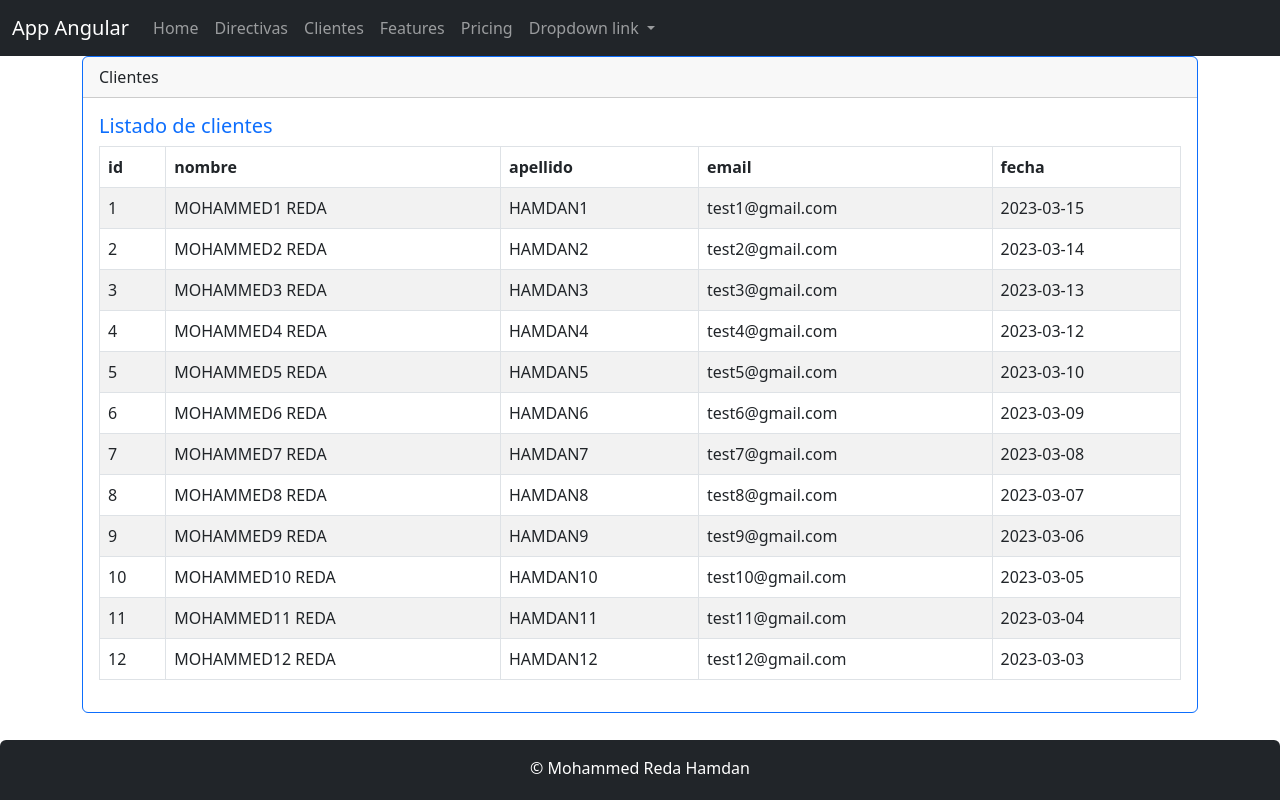
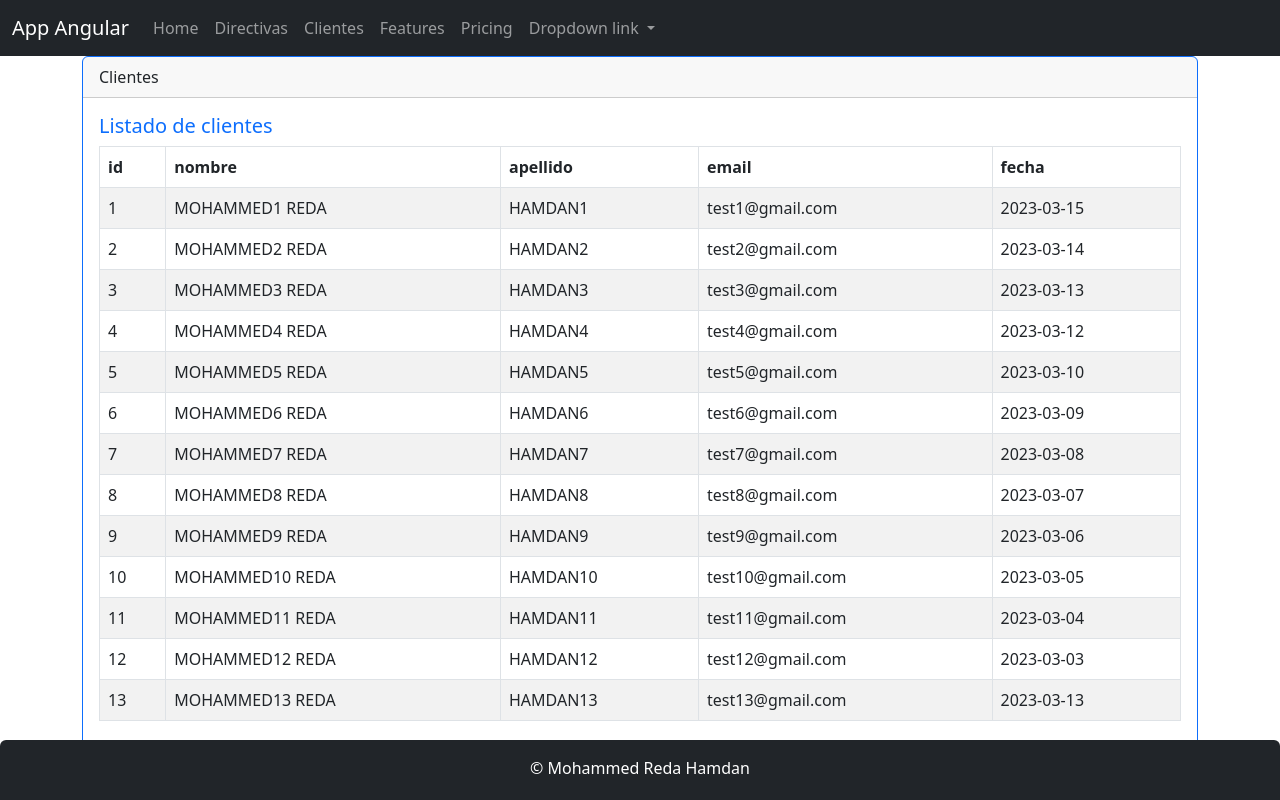
Before and after one commit to medreda51/angular, an Angular app: page /clientes in a window 1280 px wide. Built offline with nearby package versions, Linux system fonts and the light colour scheme.

Commit message:
Update clientes.json.ts

```diff
--- a/src/app/clientes/clientes.json.ts
+++ b/src/app/clientes/clientes.json.ts
@@ -11,5 +11,7 @@ export const CLIENTES: Cliente[] =[
     {id:9, nombre:'MOHAMMED9 REDA', apellido:'HAMDAN9 ', email: 'test9@gmail.com', createAt: '2023-03-06'},
     {id:10, nombre:'MOHAMMED10 REDA', apellido:'HAMDAN10 ', email: 'test10@gmail.com', createAt: '2023-03-05'},
     {id:11, nombre:'MOHAMMED11 REDA', apellido:'HAMDAN11 ', email: 'test11@gmail.com', createAt: '2023-03-04'},
-    {id:12, nombre:'MOHAMMED12 REDA', apellido:'HAMDAN12 ', email: 'test12@gmail.com', createAt: '2023-03-03'}
+    {id:12, nombre:'MOHAMMED12 REDA', apellido:'HAMDAN12 ', email: 'test12@gmail.com', createAt: '2023-03-03'},
+    {id:13, nombre:'MOHAMMED13 REDA', apellido:'HAMDAN13 ', email: 'test13@gmail.com', createAt: '2023-03-13'}
+
   ]
```
